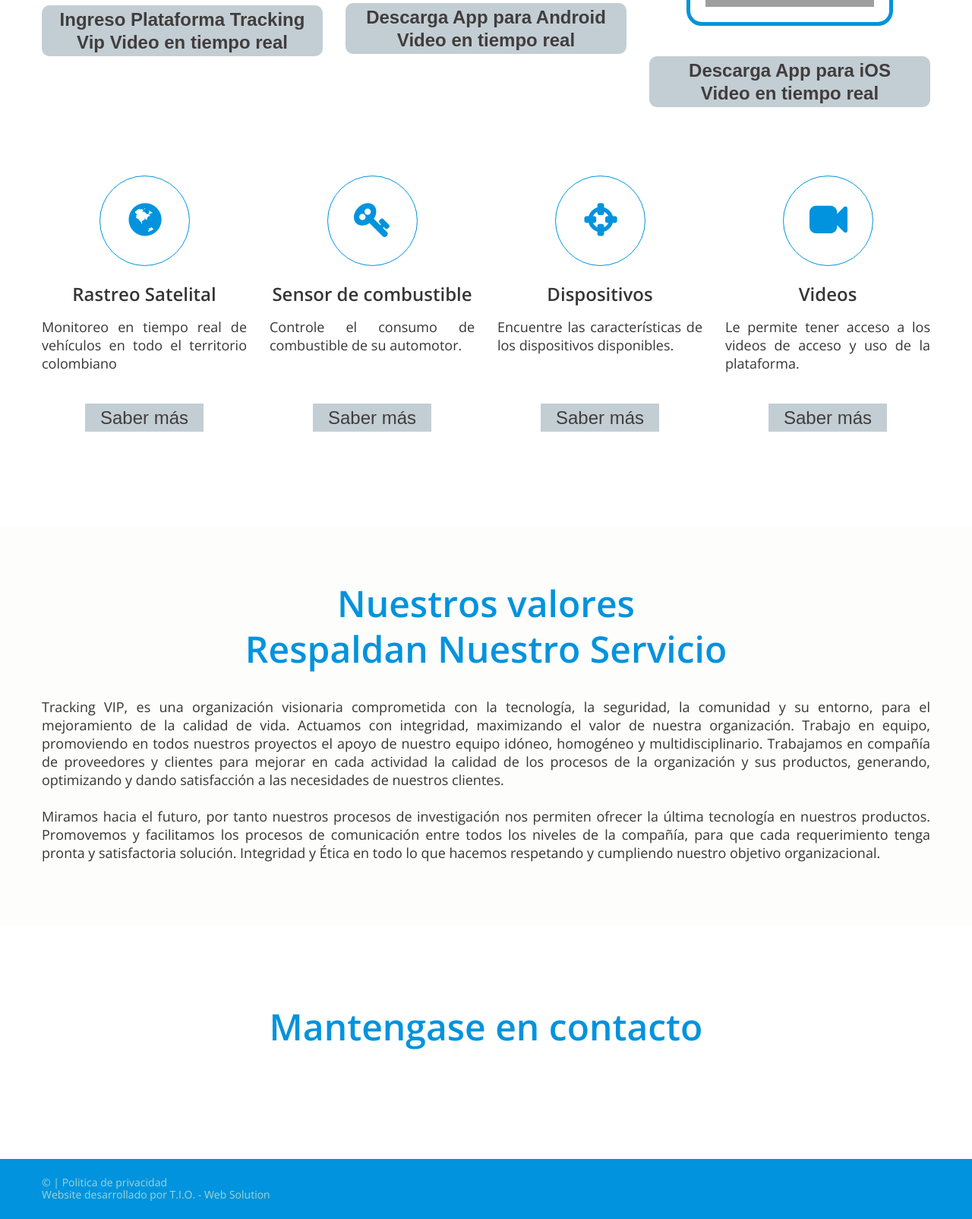
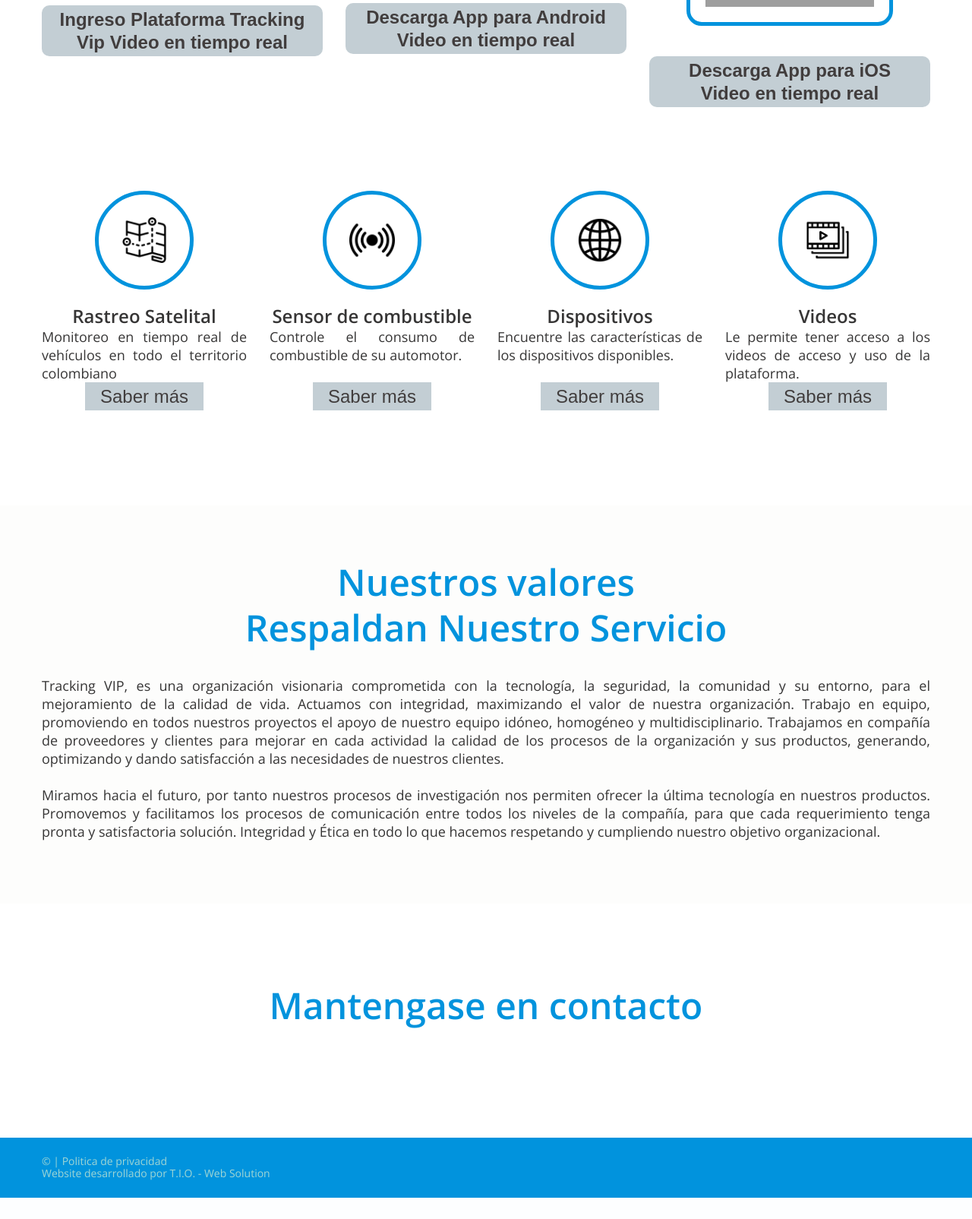
Before and after one commit to diegoronhp/tracking, a PHP site: page / in a window 1280 px wide. Shown: the part 1467-3071 px from the top of the page at 76% size. After the commit the page ends 3043 px from the top, so only its background shows below. Run offline with PHP 8.4, Linux system fonts and the light colour scheme; some libraries are stand-ins or nearby versions; some web fonts are replaced; grey boxes are pictures that could not be loaded.

Commit message:
En esta version se hacen los ajustes en el codigo fuente y se agregan nuevas imagenes de los nuevos iconos que se despliegan en la parte inferior del index, en otra seccion del dashboard (rastreo satelital, sensor combustible, dispositivos, videos) en la que cada imagen se asocia a un boton determinado que integra un hipervinculo

```diff
--- a/css/images.css
+++ b/css/images.css
@@ -9,3 +9,14 @@
     border-radius: 10px;
     font-weight: bold !important;
 }
+
+.img_iconos{
+    width: 60px;
+    height: 60px;
+    -moz-border-radius: 50%;
+    -webkit-border-radius: 50%;
+    border-radius: 50%;
+    border: 5px solid #0193DD;
+    margin: 20px auto;
+    padding: 30px;
+}
--- a/index.html
+++ b/index.html
@@ -168,7 +168,7 @@ Codigo de Empresa: 1062</a></div>
 <div class="row wrap_11 wrap_5">
 <div class="grid_3">
 <div class="box_1">
-<div class="icon_1"></div>
+<div class="img_iconos"><img src="images/96602.png"/></div>
 
 <h3 class="text_2 color_2 maxheight1"><a href="servicios.html">Rastreo Satelital</a></h3>
 
@@ -178,7 +178,7 @@ Codigo de Empresa: 1062</a></div>
 
 <div class="grid_3">
 <div class="box_1">
-<div class="icon_2"></div>
+<div class="img_iconos"><img src="images/2540201.png"/></div>
 
 <h3 class="text_2 color_2 maxheight1"><a href="servicios.html#robo">Sensor de combustible</a></h3>
 
@@ -188,7 +188,7 @@ Codigo de Empresa: 1062</a></div>
 
 <div class="grid_3">
 <div class="box_1">
-<div class="icon_3"></div>
+<div class="img_iconos"><img src="images/1380328.png"/></div>
 
 <h3 class="text_2 color_2 maxheight1"><a href="servicios.html#equipos">Dispositivos</a></h3>
 
@@ -198,7 +198,7 @@ Codigo de Empresa: 1062</a></div>
 
 <div class="grid_3">
 <div class="box_1">
-<div class="icon_4"></div>
+<div class="img_iconos"><img src="images/5632.png"/></div>
 
 <h3 class="text_2 color_2 maxheight1"><a href="empresa.html#videos">Videos</a></h3>
 
```
Also changed, not shown: images/1380328.png (added), images/2540201.png (added), images/5632.png (added), images/96602.png (added).
